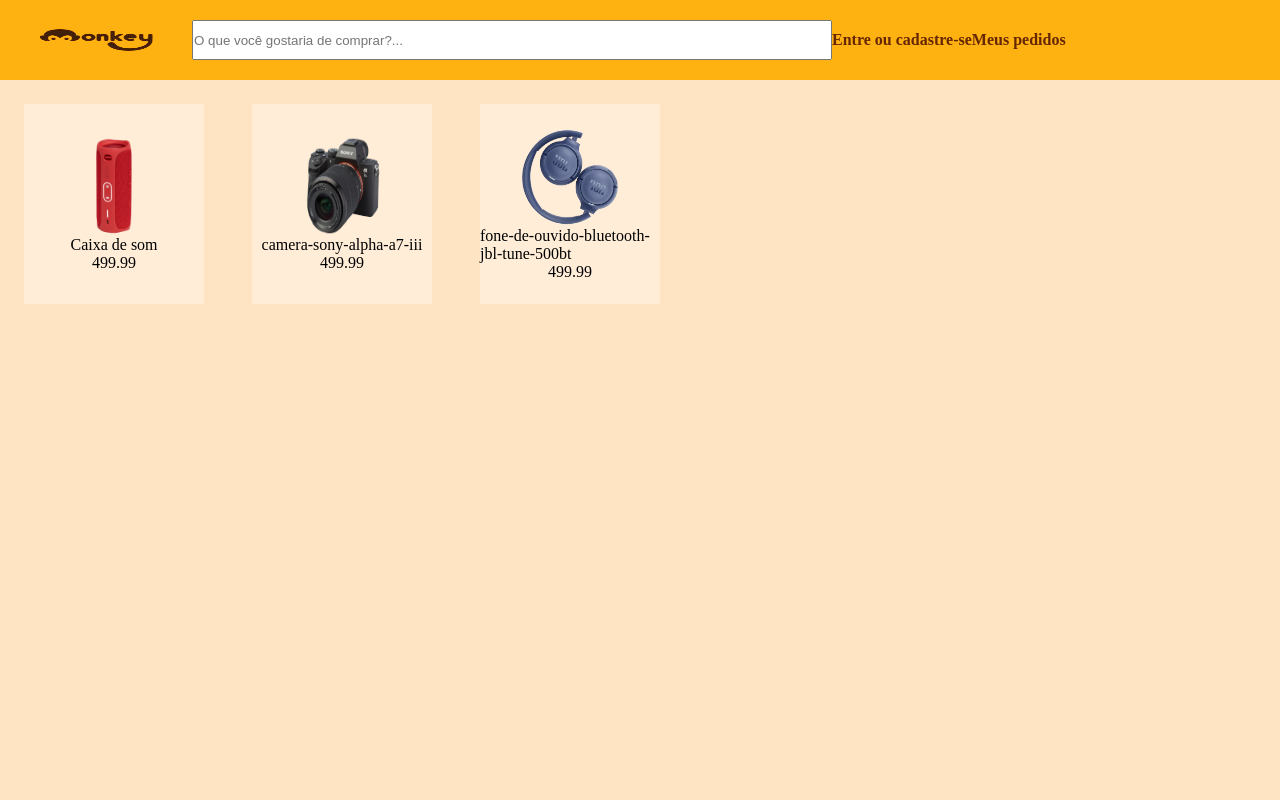
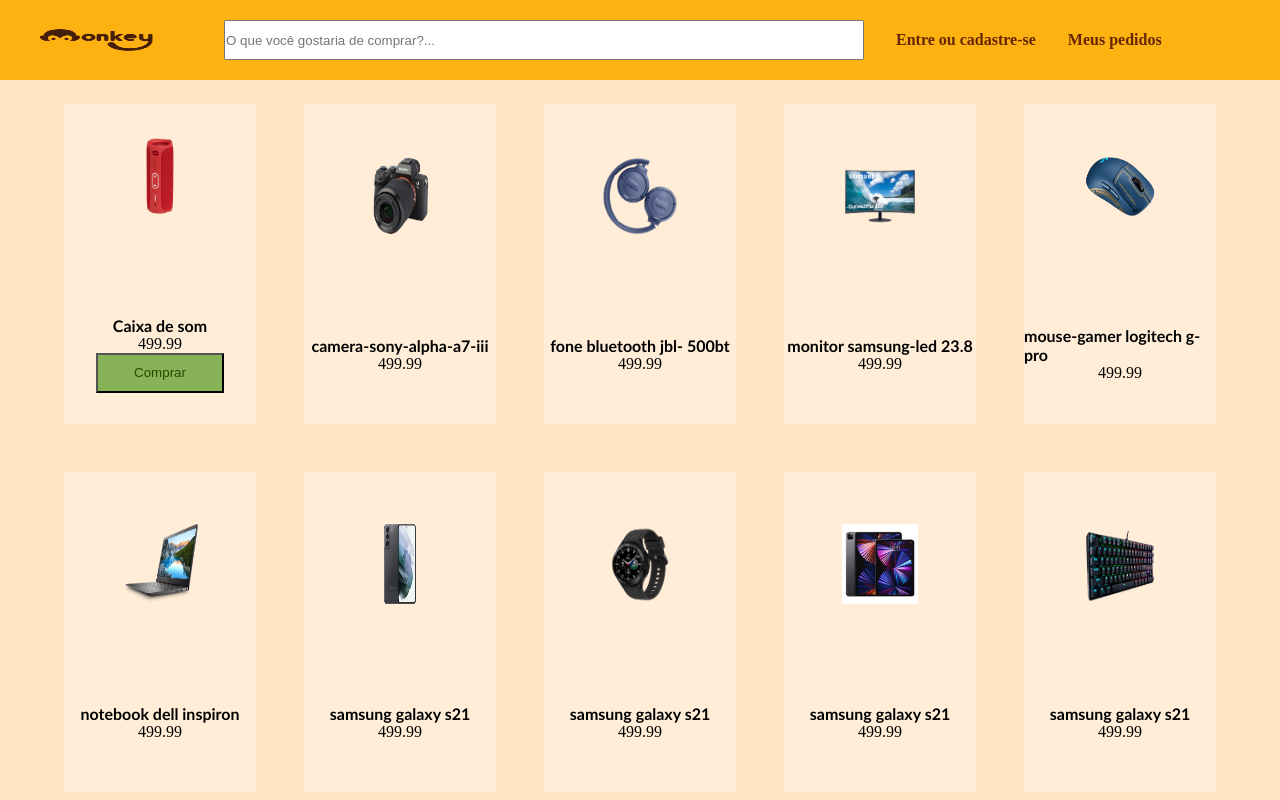
Before and after one commit to LauraBandeir4/PEND-site, a plain HTML site: page index.html in a window 1280 px wide. Drawn offline with Linux system fonts and the light colour scheme.

Commit message:
adicionando divs

```diff
--- a/index.html
+++ b/index.html
@@ -20,6 +20,7 @@
             <img src="./img/caixa-de-som-jbl-flip-5.png" alt="">
             <p>Caixa de som</p>
             <span>499.99</span>
+            <button>Comprar</button>
         </div>
         <div>
             <img src="./img/camera-sony-alpha-a7-iii.png" alt="">
@@ -28,9 +29,43 @@
         </div>
         <div>
             <img src="./img/fone-de-ouvido-bluetooth-jbl-tune-500bt.png" alt="">
-            <p>fone-de-ouvido-bluetooth-jbl-tune-500bt</p>
+            <p>fone bluetooth jbl- 500bt</p>
             <span>499.99</span>
         </div>
-    </main>
+        <div>
+            <img src="img/monitor-samsung-led-23.8.png" alt="">
+            <p>monitor samsung-led 23.8</p>
+            <span>499.99</span>
+        </div>
+        <div>
+            <img src="./img/mouse-gamer-logitech-g-pro.png" alt="">
+            <p>mouse-gamer logitech g-pro</p>
+            <span>499.99</span>
+        </div>
+        <div>
+            <img src="./img/notebook-dell-inspiron-15-3000.png" alt="">
+            <p>notebook dell inspiron </p>
+            <span>499.99</span>
+        </div>
+        <div>
+            <img src="./img/smartphone-samsung-galaxy-s21.png" alt="">
+            <p>samsung galaxy s21</p>
+            <span>499.99</span>
+        </div>
+        <div>
+            <img src="./img/smartwatch-samsung-galaxy-watch-3.png" alt="">
+            <p>samsung galaxy s21</p>
+            <span>499.99</span>
+        </div>
+        <div>
+            <img src="./img/tablet-apple-ipad-pro.png" alt="">
+            <p>samsung galaxy s21</p>
+            <span>499.99</span>
+        </div>
+        <div>
+            <img src="./img/teclado-mecanico-redragon-kumara.png" alt="">
+            <p>samsung galaxy s21</p>
+            <span>499.99</span>
+        </div>
 </body>
 </html>
--- a/style.css
+++ b/style.css
@@ -18,6 +18,7 @@ header{
     display: flex;
     justify-content: flex-start;
     align-items: center;
+    gap: 32px;
     width: 100vw;
     height: 80px;
 
@@ -55,15 +56,16 @@ h2{
 
 main {
     height: 80%;
-
     display: flex;
+    justify-content: center;
+    flex-wrap: wrap;
 
 }
 
 div{
     background-color: #FFF5;
-    width: 180px;
-    height: 200px;
+    width: 15vw;
+    height: 40vh;
     display: flex;
     justify-content: center;
     align-items: center;
@@ -73,14 +75,25 @@ div{
 }
 
 div img{
-    width: 100px;
-    height: 100px;
+    width: 6vw;
+    height: 10vh;
 
 
 }
 
 div p{
     display: flex;
-    justify-content: center;
+    justify-content: end;
     align-items: center;
+    margin-top: 100px;
+    font-weight: 600;
+    font-family: 'Gill Sans', 'Gill Sans MT', Calibri, 'Trebuchet MS', sans-serif;
 }
+
+ button{
+    width:10vw;
+    height: 5vh;
+    color: #284703;
+    background-color: #88B257;
+
+}
```
